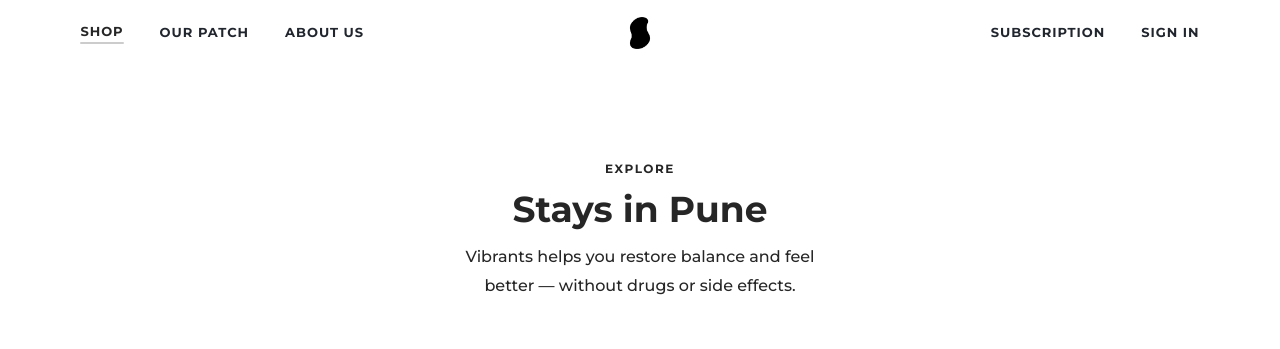
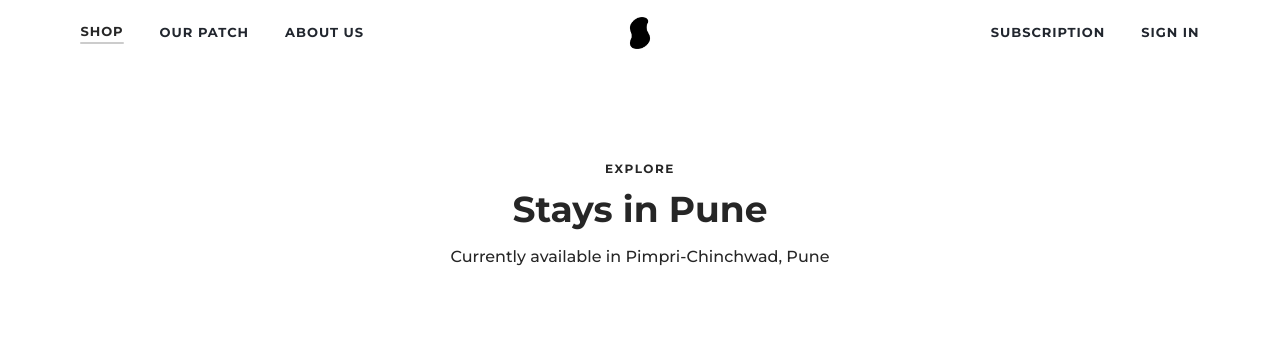
Before and after one commit to sahxp/Room-Booking-System, a Django app: template Project/app/templates/rooms.html in a window 1280 px wide. Shown: the top 349 px of the page. Run offline with Django 3.2, Linux system fonts and the light colour scheme; the template is opened without the code that fills it, so the values that code supplies are empty; some web fonts are replaced.

Commit message:
'rooms page updated'

```diff
--- a/Project/app/templates/rooms.html
+++ b/Project/app/templates/rooms.html
@@ -54,7 +54,7 @@
             <div class="navbar__brand">
 
 <a class="navbar__logo" href="/">
-    <img src="/static/media/png.png" alt="Vibrants"/>
+    <img src="/static/media/png.png" alt="Stadorm"/>
 </a>
 
             </div>
@@ -120,7 +120,7 @@
   <div class="collection-page__container">
     <div class="collection-page__caption">Explore</div>
     <h1 class="collection-page__title">Stays in Pune</h1>
-    <p class="collection-page__desc">Vibrants helps you restore balance and feel better — without drugs or side effects.</p>
+    <p class="collection-page__desc">Currently available in Pimpri-Chinchwad, Pune</p>
     <div class="collection-page__products">
 
         <a href="/details/{{userId}}/{{username}}/1" class="homepage-products-card">
@@ -627,7 +627,7 @@
                 <div class="footer-info">
                     <img loading="lazy" class="lazyload footer-info__logo"
                         data-src="/static/media/png.png"
-                        alt="Vibrants Footer Logo" />
+                        alt="Footer Logo" />
                     <p class="footer-info__desc">Stadorm</p>
                     <div class="footer-info__social-logos">
                         <a class="footer-info__social-logo" href="https://instagram.com/joinstadorm"
```
